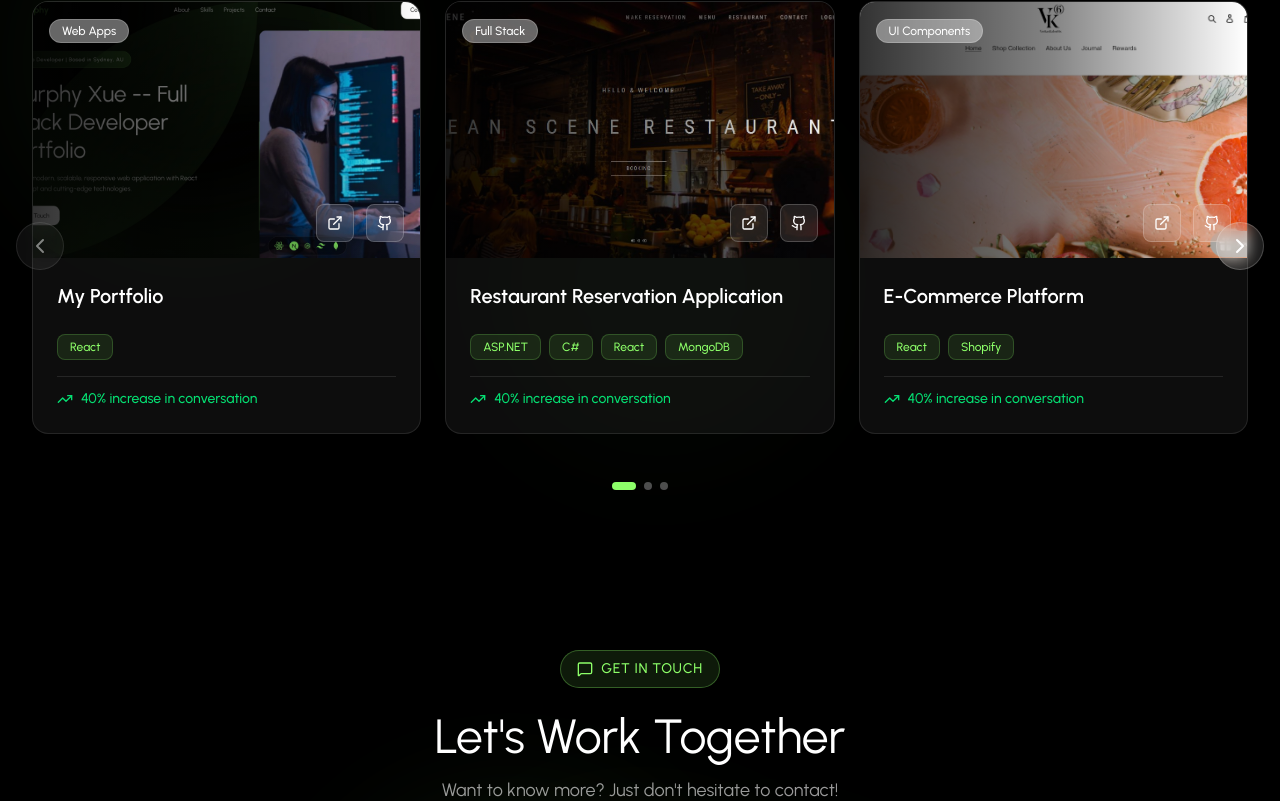
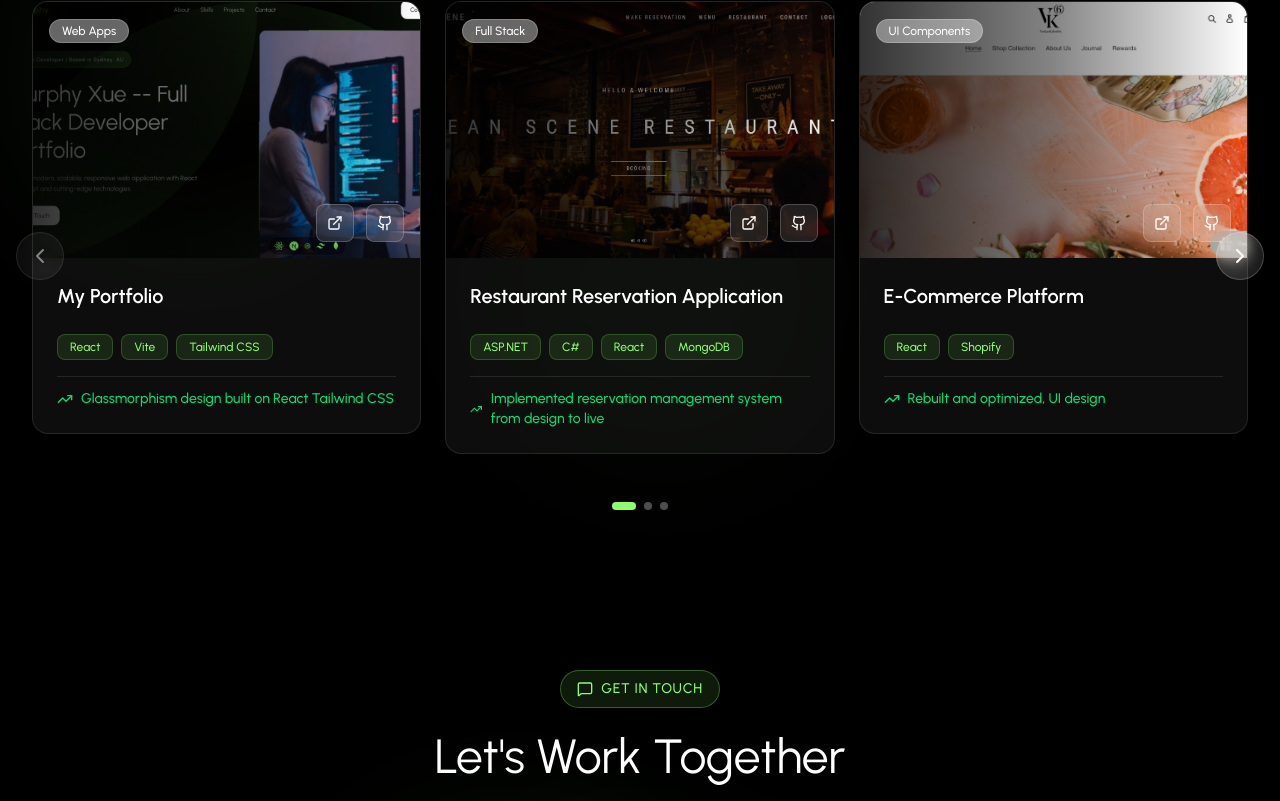
Before and after one commit to xiulixue/React-Dev-Portfolio-Glassmorphism, a React (Vite) app: page / in a window 1280 px wide. Shown: the part 2997-3798 px from the top of the page. Built offline with nearby package versions, Linux system fonts and the light colour scheme.

Commit message:
update style and data

```diff
--- a/src/components/backgrounds/RadialGradientBackground.jsx
+++ b/src/components/backgrounds/RadialGradientBackground.jsx
@@ -3,44 +3,42 @@
 import React from 'react';
 
 const RadialGradientBackground = ({ variant = 'hero', gradients = [] }) => {
+  const cyanColors = [
+    { color: 'rgba(0, 255, 242, 0.3)', stop: '100%' },
+    { color: 'rgba(0, 200, 255, 0.5)', stop: '100%' },
+    { color: 'rgba(100, 255, 218, 0.6)', stop: '100%' },
+    { color: 'rgba(0, 212, 255, 0.5)', stop: '100%' },
+    { color: 'rgba(0, 255, 242, 0.3)', stop: '100%' },
+  ];
+
+  const darkColors = [
+    { color: 'rgba(141,255,105,0.25)', stop: '100%' },
+    { color: 'rgba(141,255,105,0.45)', stop: '100%' },
+    { color: 'rgba(141,255,105,0.5)', stop: '100%' },
+    { color: 'rgba(141,255,105,0.45)', stop: '100%' },
+    { color: 'rgba(141,255,105,0.25)', stop: '100%' },
+  ];
+
   const variants = {
     hero: [
       {
         position: 'top-1 left-1 -translate-x-1/2 -translate-y-1/2',
         size: 'w-[1400px] h-[1400px]',
-        colors: [
-          { color: 'rgba(141,255,105,0.25)', stop: '100%' },
-          { color: 'rgba(141,255,105,0.45)', stop: '100%' },
-          { color: 'rgba(141,255,105,0.5)', stop: '100%' },
-          { color: 'rgba(141,255,105,0.45)', stop: '100%' },
-          { color: 'rgba(141,255,105,0.25)', stop: '100%' },
-        ],
+        colors: darkColors,
         blur: '0px',
         opacity: 0.5,
       },
       {
         position: 'top-1 left-1',
         size: 'w-[1400px] h-[1400px]',
-        colors: [
-          { color: 'rgba(141,255,105,0.25)', stop: '100%' },
-          { color: 'rgba(141,255,105,0.45)', stop: '100%' },
-          { color: 'rgba(141,255,105,0.5)', stop: '100%' },
-          { color: 'rgba(141,255,105,0.45)', stop: '100%' },
-          { color: 'rgba(141,255,105,0.25)', stop: '100%' },
-        ],
+        colors: darkColors,
         blur: '0px',
         opacity: 0.5,
       },
       {
         position: 'bottom-1 right-1',
         size: 'w-[1400px] h-[1400px]',
-        colors: [
-          { color: 'rgba(141,255,105,0.25)', stop: '100%' },
-          { color: 'rgba(141,255,105,0.45)', stop: '100%' },
-          { color: 'rgba(141,255,105,0.5)', stop: '100%' },
-          { color: 'rgba(141,255,105,0.45)', stop: '100%' },
-          { color: 'rgba(141,255,105,0.25)', stop: '100%' },
-        ],
+        colors: darkColors,
         blur: '0px',
         opacity: 0.5,
       },
@@ -49,13 +47,7 @@ const RadialGradientBackground = ({ variant = 'hero', gradients = [] }) => {
       {
         position: 'bottom-0 left-[75%]',
         size: 'w-[700px] h-[700px]',
-        colors: [
-          { color: 'rgba(141,255,105,0.25)', stop: '100%' },
-          { color: 'rgba(141,255,105,0.45)', stop: '100%' },
-          { color: 'rgba(141,255,105,0.5)', stop: '100%' },
-          { color: 'rgba(141,255,105,0.45)', stop: '100%' },
-          { color: 'rgba(141,255,105,0.25)', stop: '100%' },
-        ],
+        colors: darkColors,
         blur: '0px',
         opacity: 0.5,
       },
--- a/src/data/projects.js
+++ b/src/data/projects.js
@@ -6,8 +6,8 @@ export const projects = [
     title: 'My Portfolio',
     image: './images/projects/project3.jpg',
     category: 'Web Apps',
-    technologies: ['React'],
-    metrics: '40% increase in conversation',
+    technologies: ['React', 'Vite', 'Tailwind CSS'],
+    metrics: 'Glassmorphism design built on React Tailwind CSS',
     demoUrl: 'https://xiulixue.github.io/React-Dev-Portfolio-Glassmorphism/',
     githubUrl: 'https://github.com/xiulixue/React-Dev-Portfolio-Glassmorphism',
   },
@@ -17,9 +17,10 @@ export const projects = [
     image: './images/projects/project2.jpg',
     category: 'Full Stack',
     technologies: ['ASP.NET', 'C#', 'React', 'MongoDB'],
-    metrics: '40% increase in conversation',
-    demoUrl: 'http://demotoprogram.com/projects',
-    githubUrl: 'https://github.com',
+    metrics: 'Implemented reservation management system from design to live',
+    demoUrl: 'https://github.com/xiulixue/RestaurantReservation-ASPNET-Project',
+    githubUrl:
+      'https://github.com/xiulixue/RestaurantReservation-ASPNET-Project',
   },
   {
     id: 3,
@@ -27,27 +28,27 @@ export const projects = [
     image: './images/projects/project1.jpg',
     category: 'UI Components',
     technologies: ['React', 'Shopify'],
-    metrics: '40% increase in conversation',
-    demoUrl: 'http://demotoprogram.com/projects',
+    metrics: 'Rebuilt and optimized, UI design',
+    demoUrl: 'https://vk6.com.au/',
     githubUrl: 'https://github.com',
   },
   {
     id: 4,
-    title: 'E-Commerce Platform 4',
+    title: 'E-Commerce Platform 3',
     image: './images/projects/project4.jpg',
     category: 'IT Support',
     technologies: ['WordPress', 'Windows'],
-    metrics: '40% increase in conversation',
-    demoUrl: 'http://demotoprogram.com/projects',
+    metrics: 'Restructured, SEO Optimize,30% boost conversion rate',
+    demoUrl: 'https://charter.edu.au/',
     githubUrl: 'https://github.com',
   },
   {
     id: 5,
     title: 'E-Commerce Platform 4',
     image: './images/projects/project5.jpg',
-    category: 'Full Stack',
-    technologies: ['React', 'Node.js', 'MongoDB'],
-    metrics: '40% increase in conversation',
+    category: 'IT Support',
+    technologies: ['WordPress', 'Windows'],
+    metrics: 'Daily operation and maintenance ',
     demoUrl: 'http://demotoprogram.com/projects',
     githubUrl: 'https://github.com',
   },
```
